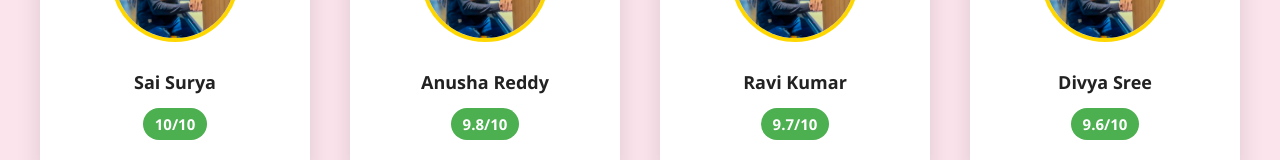
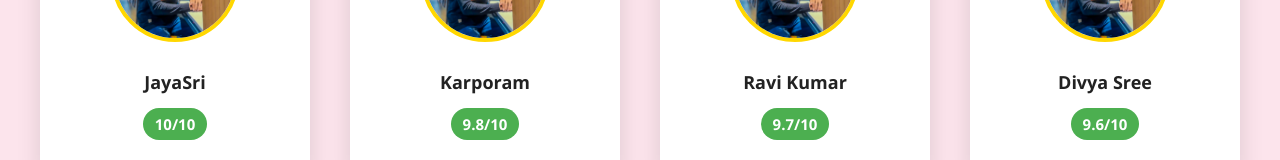
Before and after one commit to KoradaSaiSurya/gayatri-website, a React (Create React App) app in the folder frontend/: page / in a window 1280 px wide. Shown: the part 3059-3219 px from the top of the page. Built offline with nearby package versions, Linux system fonts and the light colour scheme.

Commit message:
Final Faculty.js update and backend integrated

```diff
--- a/frontend/src/pages/Toppers.js
+++ b/frontend/src/pages/Toppers.js
@@ -2,13 +2,13 @@ import React, { useState } from 'react';
 
 const toppers = [
   {
-    name: 'Sai Surya',
+    name: 'JayaSri',
     image: 'my--image.jpg',
     gpa: '10/10',
     rank: '1st',
   },
   {
-    name: 'Anusha Reddy',
+    name: 'Karporam',
     image: 'my--image.jpg',
     gpa: '9.8/10',
     rank: '2nd',
```
